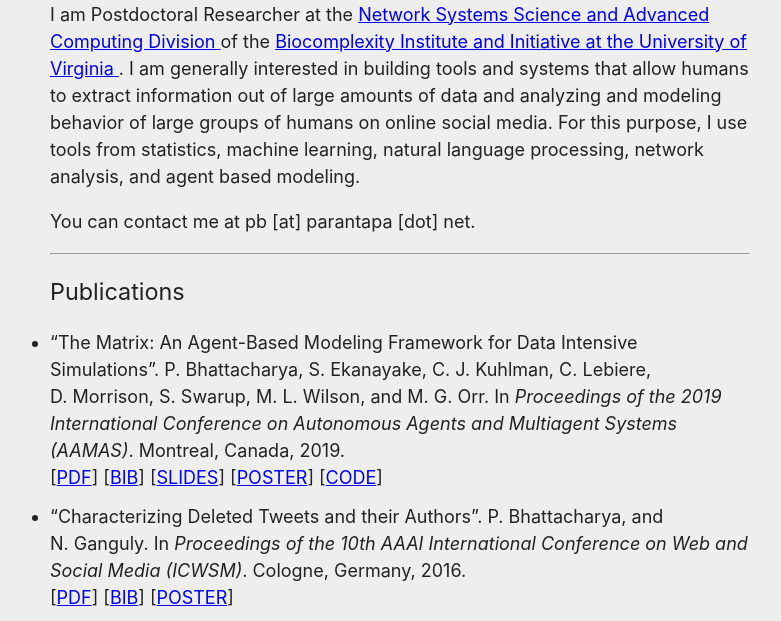
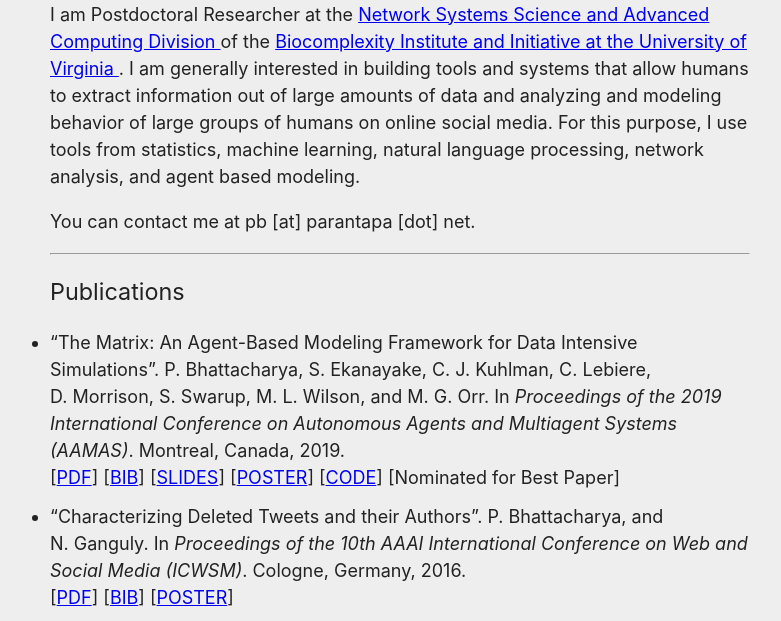
Before and after one commit to parantapa/parantapa.github.com, a plain HTML site: page index.html in a window 1280 px wide. Shown: the part 134-755 px from the top of the page, without its empty margins (240-1021 px from the left). Drawn offline with Linux system fonts and the light colour scheme.

Commit message:
Add Matrix best paper norm tag

```diff
--- a/index.html
+++ b/index.html
@@ -109,6 +109,7 @@ network analysis, and agent based modeling.</p>
     [<a href="myfiles/aamas19-slides.pdf">SLIDES</a>]
     [<a href="myfiles/aamas19-poster.pdf">POSTER</a>]
     [<a href="https://github.com/NSSAC/socioneticus-matrix">CODE</a>]
+    [Nominated for Best Paper]
 
     </div>
   </li>
```
